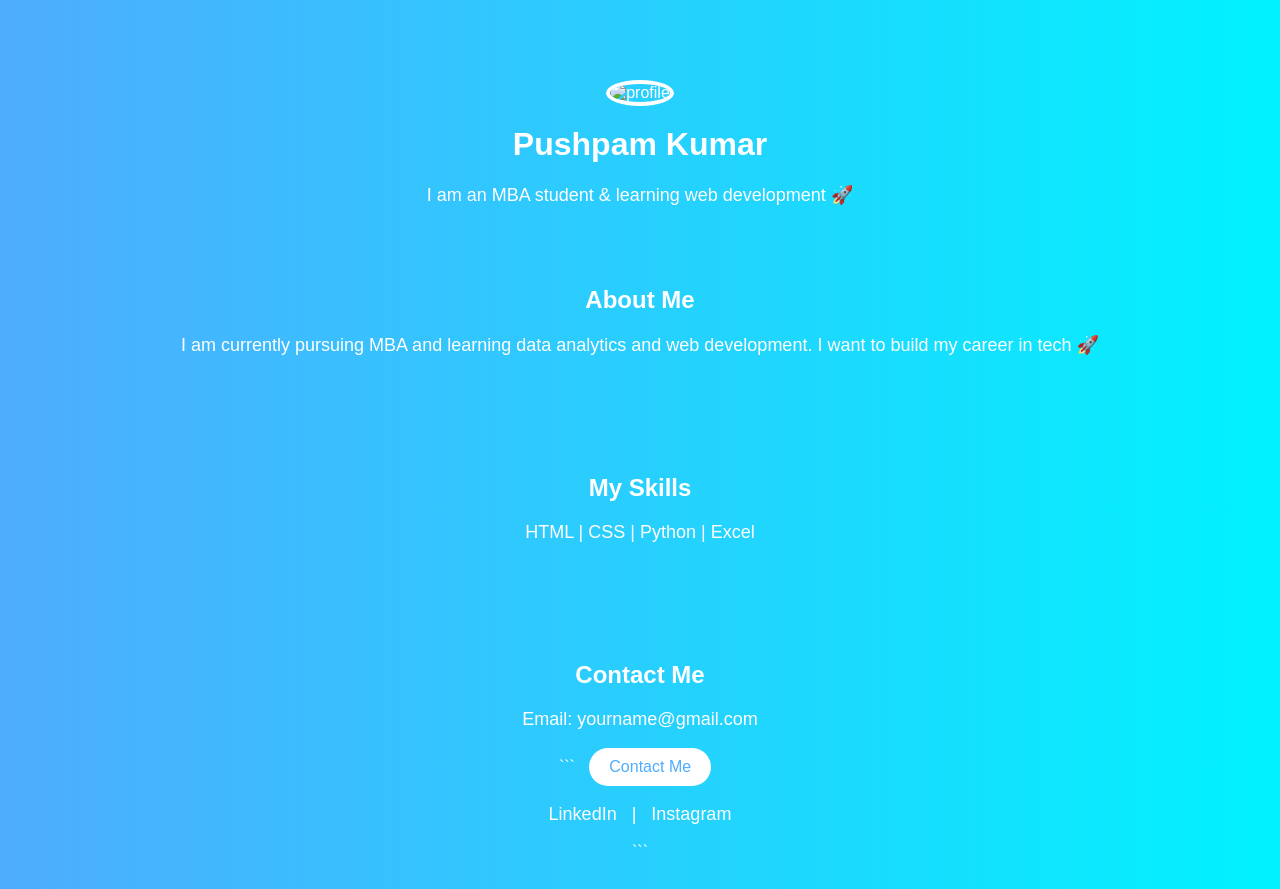
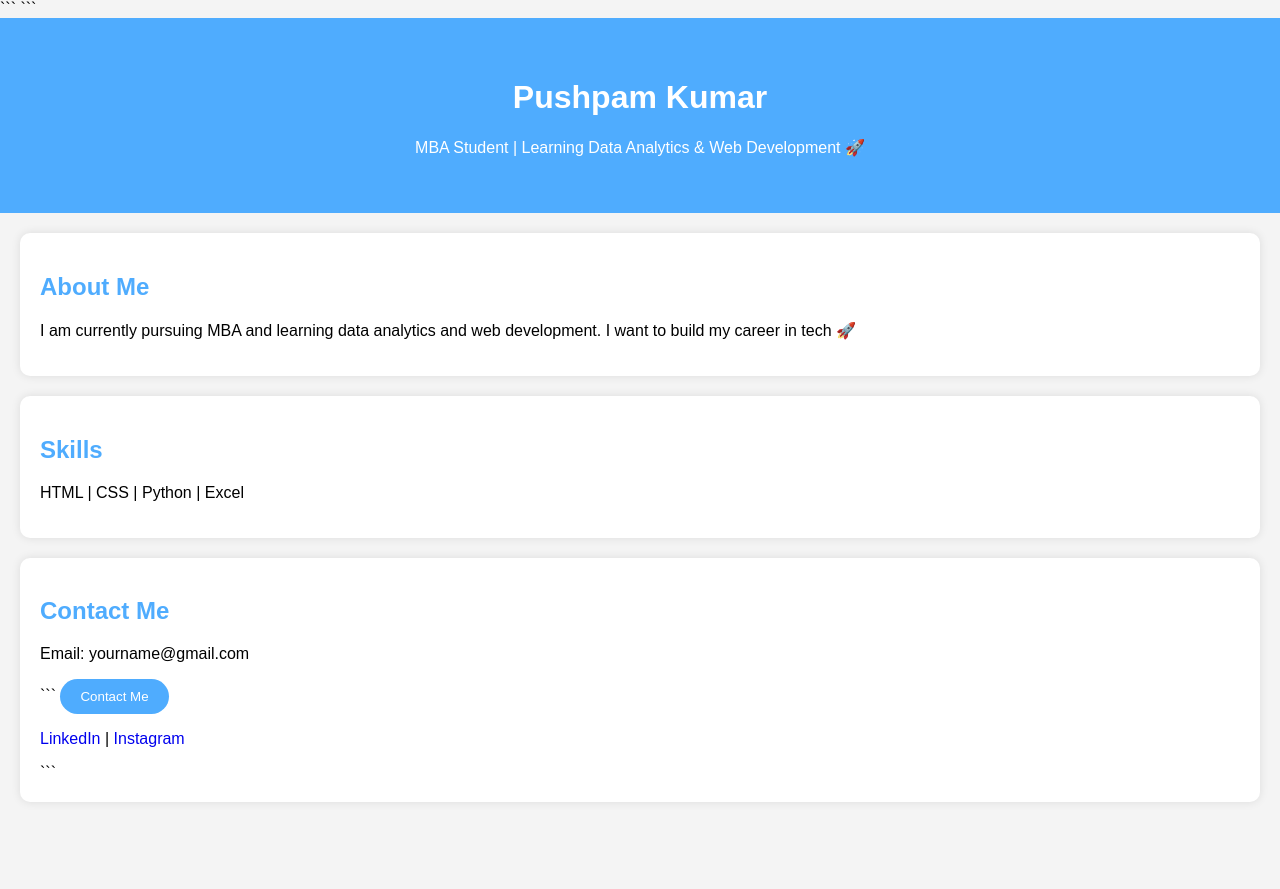
Before and after one commit to kumarpush214-spec/portfolio, a plain HTML site: page index.html in a window 1280 px wide. After the commit the page ends 822 px from the top, so only its background shows below. Drawn offline with Linux system fonts and the light colour scheme.

Commit message:
Update index.html

````diff
--- a/index.html
+++ b/index.html
@@ -2,65 +2,86 @@
 
 <html>
 <head>
-    <title>My Portfolio</title>
+    <title>Pushpam Portfolio</title>
+    <meta name="viewport" content="width=device-width, initial-scale=1.0">
+
+```
 <style>
     body {
         font-family: Arial;
-            background: linear-gradient(to right, #4facfe, #00f2fe);
+        margin: 0;
+        background: #f4f4f4;
+    }
+
+    .header {
+        background: #4facfe;
+        color: white;
+        padding: 40px;
         text-align: center;
+    }
+
+    .section {
+        background: white;
+        margin: 20px;
+        padding: 20px;
+        border-radius: 10px;
+        box-shadow: 0 0 10px rgba(0,0,0,0.1);
+    }
+
+    h2 {
+        color: #4facfe;
+    }
+
+    button {
+        background: #4facfe;
         color: white;
-        }
-        .container {
-            margin-top: 80px;
-            animation: fadeIn 2s;
-        }
-        img {
-            width: 150px;
-            border-radius: 50%;
-            border: 4px solid white;
-        }
-        h1 {
-            margin-top: 20px;
-        }
-        p {
-            font-size: 18px;
-        }
-        .section {
-            margin-top: 40px;
-            padding: 20px;
-        }
-        button {
-            background-color: white;
-            color: #4facfe;
         padding: 10px 20px;
         border: none;
         border-radius: 20px;
         cursor: pointer;
-            font-size: 16px;
     }
+
     button:hover {
-            background-color: #ddd;
+        background: #3a8be0;
     }
+
     a {
-            color: white;
         text-decoration: none;
-            margin: 0 10px;
     }
-        a:hover {
-            text-decoration: underline;
+
+    /* MOBILE RESPONSIVE */
+    @media (max-width: 600px) {
+        .header {
+            padding: 20px;
         }
-        @keyframes fadeIn {
-            from {opacity: 0;}
-            to {opacity: 1;}
+
+        .section {
+            margin: 10px;
+            padding: 15px;
+        }
+
+        h1 {
+            font-size: 24px;
+        }
+
+        p {
+            font-size: 14px;
+        }
+
+        button {
+            width: 100%;
+        }
     }
 </style>
+```
+
 </head>
+
 <body>
 
-<div class="container">
-    <img src="profile.jpg" alt="profile">
+<div class="header">
     <h1>Pushpam Kumar</h1>
-    <p>I am an MBA student & learning web development 🚀</p>
+    <p>MBA Student | Learning Data Analytics & Web Development 🚀</p>
 </div>
 
 <div class="section">
@@ -72,7 +93,7 @@
 </div>
 
 <div class="section">
-    <h2>My Skills</h2>
+    <h2>Skills</h2>
     <p>HTML | CSS | Python | Excel</p>
 </div>
 
````
Lines whose indentation alone changed are shown as unchanged.
